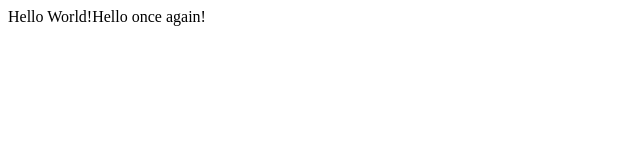
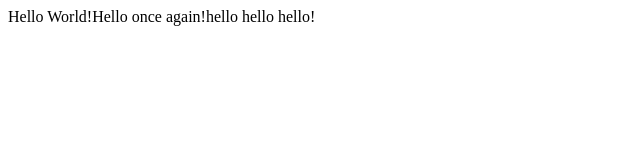
Before and after one commit to LijaAlex12/Repository2, a plain HTML site: page hello.html in a window 1280 px wide. Shown: the whole page, without its empty margins (0-640 px from the left). Drawn offline with Linux system fonts and the light colour scheme.

Commit message:
Update hello.html

```diff
--- a/hello.html
+++ b/hello.html
@@ -4,6 +4,6 @@
     <title>My Webpage</title>
   </head>
   <body>
-    Hello World!Hello once again!
+    Hello World!Hello once again!hello hello hello!
   </body>
 </html>
```
